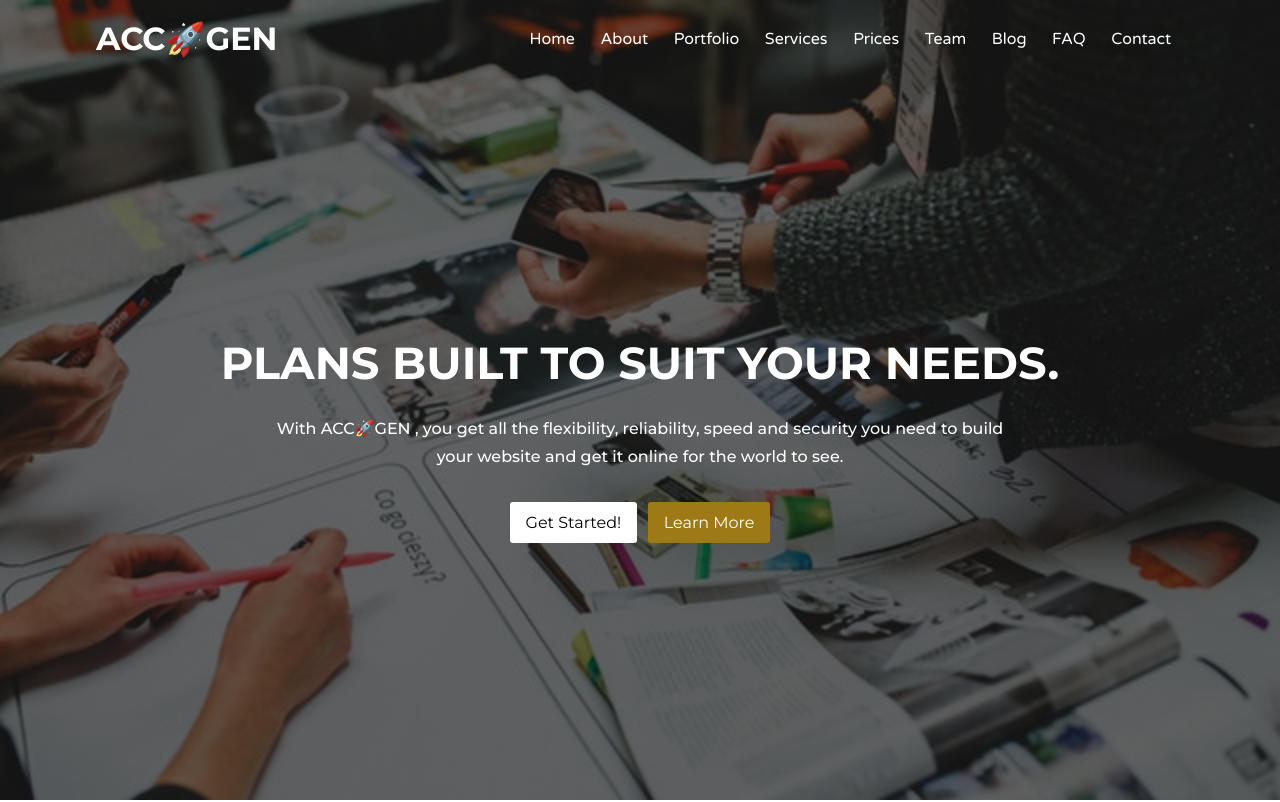
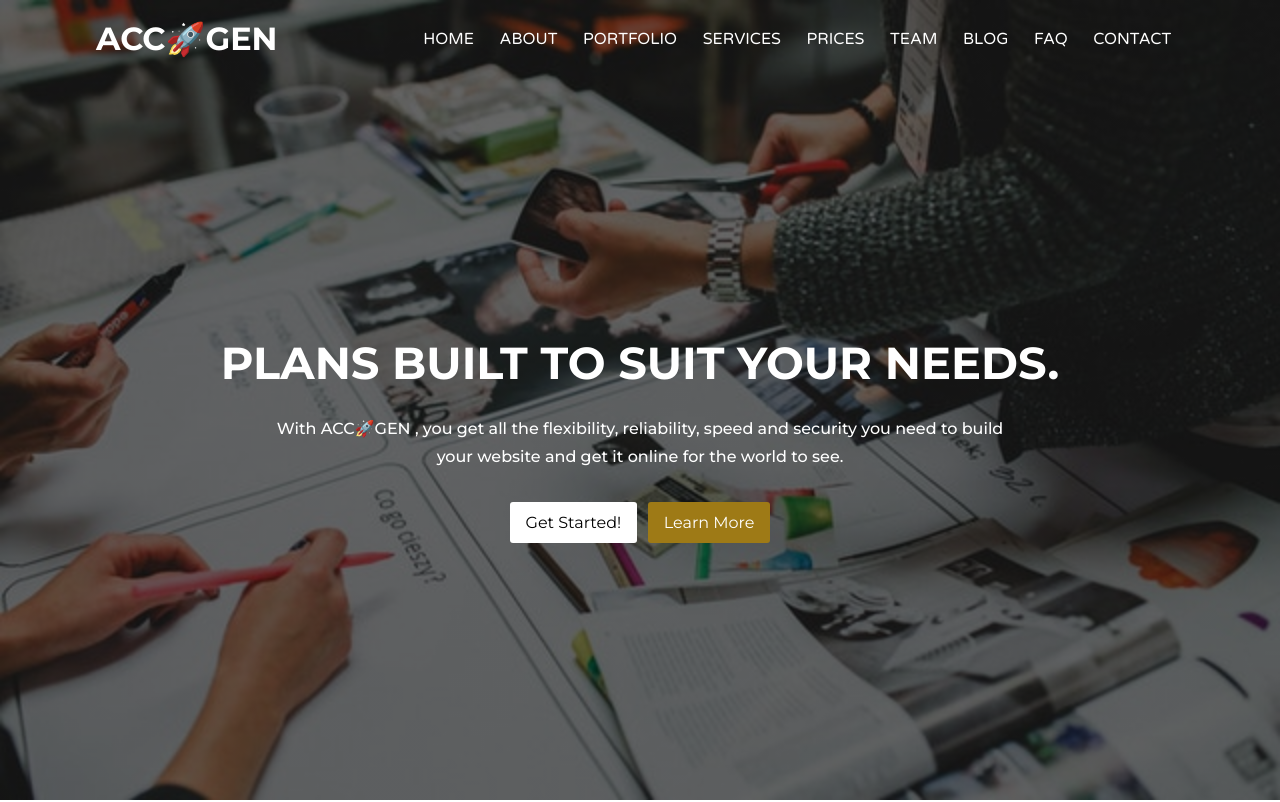
Before and after one commit to Ajithsagar/ACC-GEN, a plain HTML site: page index.html in a window 1280 px wide. Shown: the top 802 px of the page. Drawn offline with nearby package versions, Linux system fonts and the light colour scheme; files whose address does not match are found by name.

Commit message:
Update index.html

```diff
--- a/index.html
+++ b/index.html
@@ -35,31 +35,31 @@
                 <div class="navbar-collapse">
                     <ul class="navbar-nav">
                         <li class="nav-item">
-                            <a href="#home" class="nav-link">Home</a>
+                            <a href="#home" class="nav-link">HOME</a>
                         </li>
                         <li class="nav-item">
-                            <a href="#about" class="nav-link">About</a>
+                            <a href="#about" class="nav-link">ABOUT</a>
                         </li>
                         <li class="nav-item">
-                            <a href="#portfolio" class="nav-link">Portfolio</a>
+                            <a href="#portfolio" class="nav-link">PORTFOLIO</a>
                         </li>
                         <li class="nav-item">
-                            <a href="#services" class="nav-link">Services</a>
+                            <a href="#services" class="nav-link">SERVICES</a>
                         </li>
                         <li class="nav-item">
-                            <a href="#prices" class="nav-link">Prices</a>
+                            <a href="#prices" class="nav-link">PRICES</a>
                         </li>
                         <li class="nav-item">
-                            <a href="#team" class="nav-link">Team</a>
+                            <a href="#team" class="nav-link">TEAM</a>
                         </li>
                         <li class="nav-item">
-                            <a href="#blog" class="nav-link">Blog</a>
+                            <a href="#blog" class="nav-link">BLOG</a>
                         </li>
                         <li class="nav-item">
                             <a href="#faq" class="nav-link">FAQ</a>
                         </li>
                         <li class="nav-item">
-                            <a href="#contact" class="nav-link">Contact</a>
+                            <a href="#contact" class="nav-link">CONTACT</a>
                         </li>
 
                     </ul>
```
